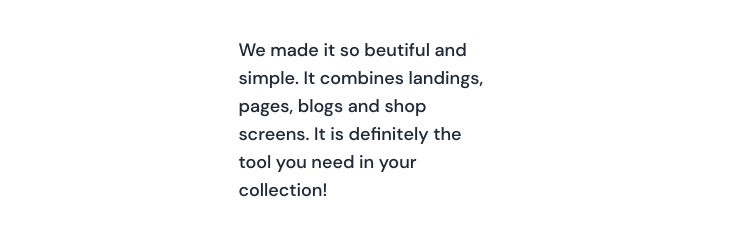
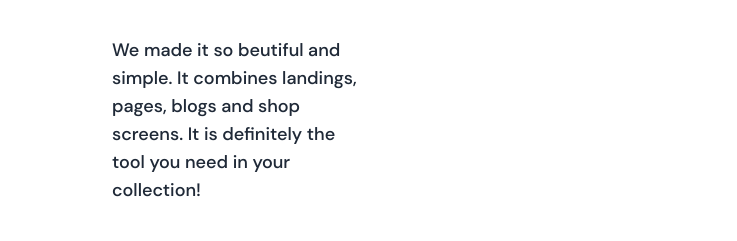
Before and after one commit to Kanoms/tailwind-headers-two, a plain HTML site: page src/index.html in a window 1280 px wide. Shown: the part 478-719 px from the top of the page, 0-737 px from the left. Drawn offline with Linux system fonts and the light colour scheme; grey boxes are pictures that could not be loaded.

Commit message:
final commit

```diff
--- a/src/index.html
+++ b/src/index.html
@@ -54,7 +54,7 @@
           </h1>
 
           <article
-            class="text-sm sm:text-base md:text-lg md:w-[50%] md:mx-auto lg:text-lg text-center lg:text-left h:w-[80%]"
+            class="text-sm sm:text-base md:text-lg md:w-[50%] md:mx-auto lg:mx-0 lg:text-lg text-center lg:text-left h:w-[80%]"
           >
             We made it so beutiful and simple. It combines landings, pages,
             blogs and shop screens. It is definitely the tool you need in your
```
